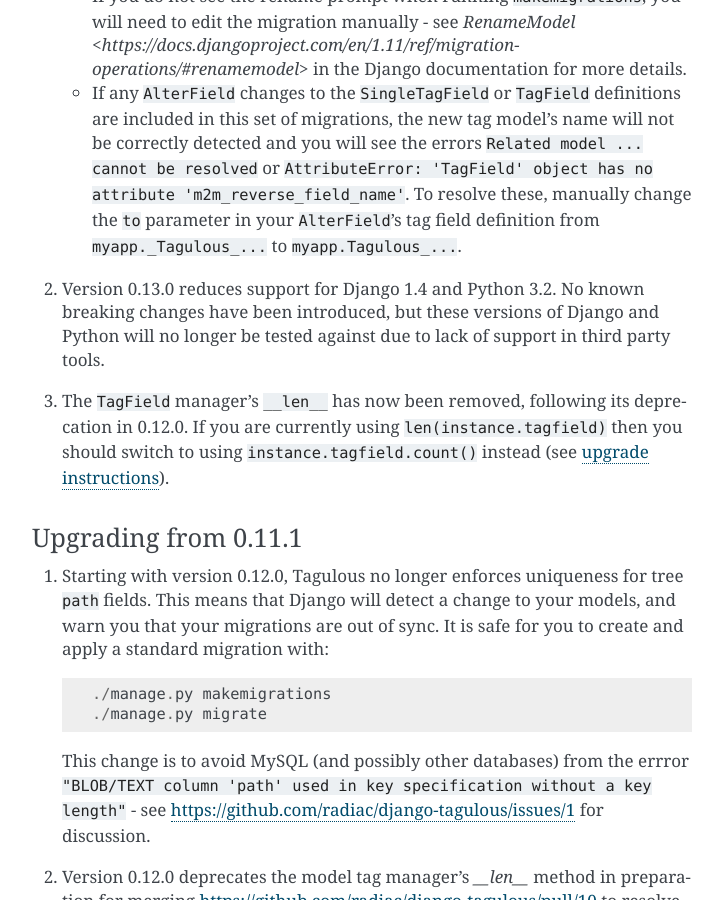
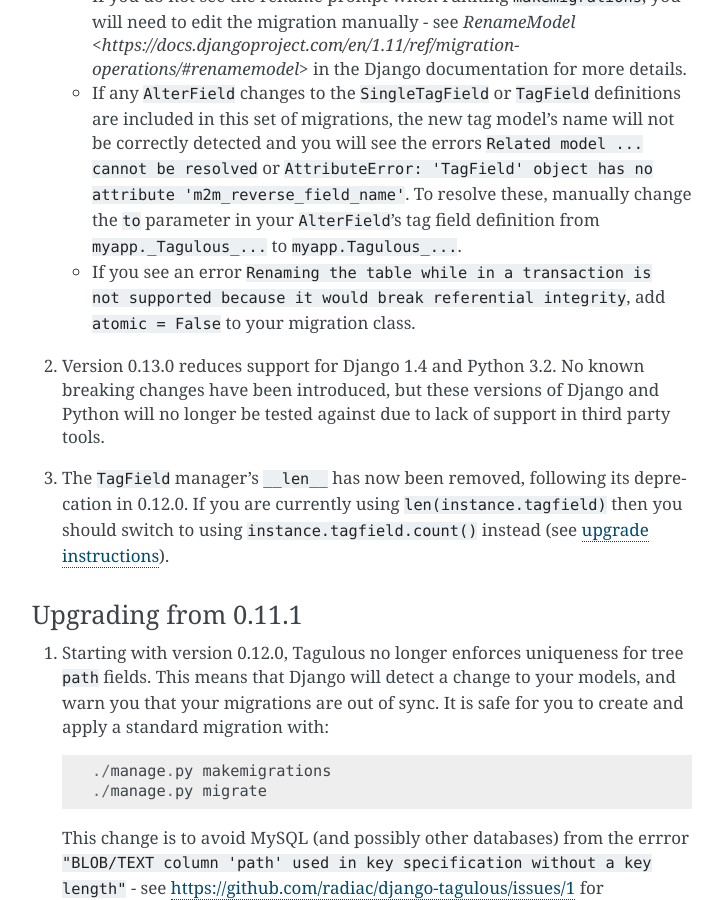
Before and after one commit to radiac/django-tagulous, a Sphinx documentation site: the page built from docs/upgrading.rst, in a window 1280 px wide and 900 px high, scrolled down 1282 px. Shown: the whole window, without its empty margins (388-1111 px from the left). Built offline with Sphinx 7.4.7, drawn with Linux system fonts in a browser that asks for light colours.

```diff
--- a/docs/upgrading.rst
+++ b/docs/upgrading.rst
@@ -74,6 +74,9 @@ Upgrading from 0.12.0
      ``Related model ... cannot be resolved`` or ``AttributeError: 'TagField'
      object has no attribute 'm2m_reverse_field_name'``. To resolve these,
      manually change the ``to`` parameter in your ``AlterField``'s tag field definition from ``myapp._Tagulous_...`` to ``myapp.Tagulous_...``.
+   * If you see an error ``Renaming the table while in a transaction is not supported
+     because it would break referential integrity``, add ``atomic = False`` to your
+     migration class.
 
 2. Version 0.13.0 reduces support for Django 1.4 and Python 3.2. No known
    breaking changes have been introduced, but these versions of Django and
```
Also changed, not shown: example/README.rst, 1 other file.
